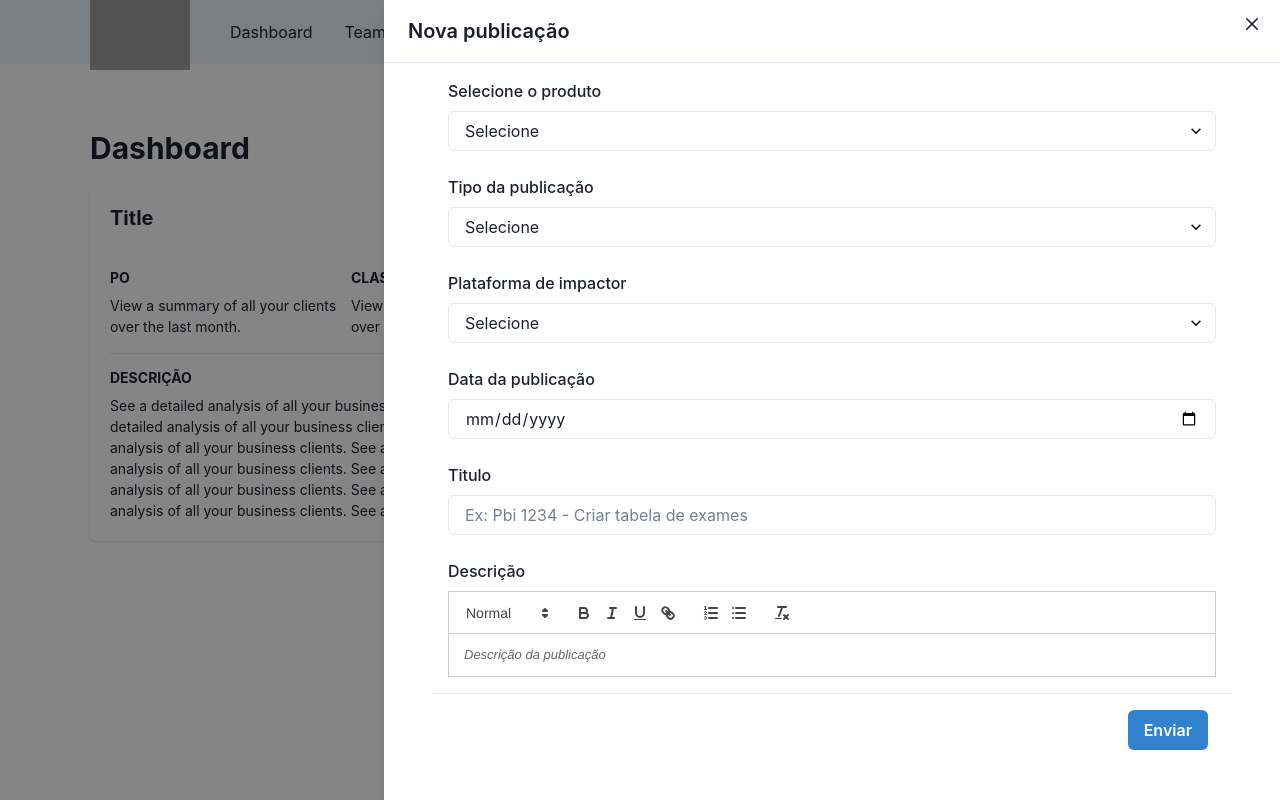
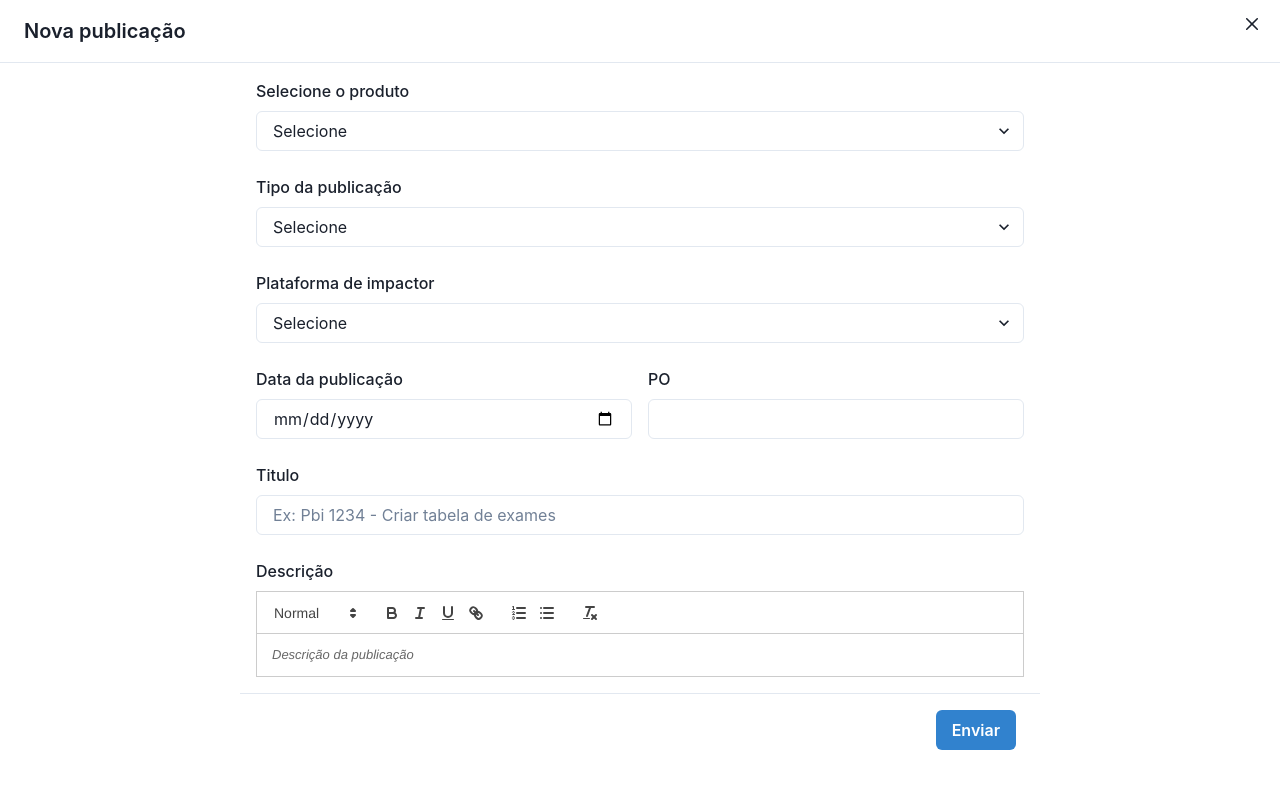
Before and after one commit to leandroaraujo5511/pubdata, a Next.js app: page / in a window 1280 px wide. Both pictures are taken after a click on the button "Criar publicação". Built offline with nearby package versions, Linux system fonts and the light colour scheme; grey boxes are pictures that could not be loaded.

Commit message:
feat: product

```diff
--- a/components/NewPub.tsx
+++ b/components/NewPub.tsx
@@ -40,17 +40,15 @@ const NewPub = ({ isOpen, onClose, onOpen }: IModalNewPub) => {
 
   const handleSubmitNewPub = async (e)  => {
     e.preventDefault();
-    const { title, publishClassification, platformImpact, product, date } =
+    const { title, publishClassification, platformImpact, product, date , productOwner} =
       getValues();
-
-
-
     const response = await api.post("publish",{
 
         title,
         classificationId: +publishClassification,
         impactedPlatforms: [{id: +platformImpact }],
         products: [{id: +product }],
+        productOwner,
         description: editorState,
         publishedDate: date
 
@@ -60,7 +58,7 @@ const NewPub = ({ isOpen, onClose, onOpen }: IModalNewPub) => {
   };
 
   return (
-    <Drawer isOpen={isOpen} placement="right" onClose={onClose} size={"xl"}>
+    <Drawer isOpen={isOpen} placement="right" onClose={onClose} size={"full"}>
       <DrawerOverlay />
       <DrawerContent>
         <DrawerCloseButton />
@@ -110,10 +108,16 @@ const NewPub = ({ isOpen, onClose, onOpen }: IModalNewPub) => {
                   ))}
                 </Select>
               </FormControl>
-              <FormControl>
-                <FormLabel>Data da publicação</FormLabel>
-                <Input name="date" type={"date"} {...register("date")} />
-              </FormControl>
+              <Flex flexDirection={'row'} gap={4}>
+                <FormControl>
+                  <FormLabel>Data da publicação</FormLabel>
+                  <Input name="date" type={"date"} {...register("date")} />
+                </FormControl>
+                <FormControl>
+                  <FormLabel>PO</FormLabel>
+                  <Input name="productOwner" {...register("productOwner")} />
+                </FormControl>
+              </Flex>
               <FormControl>
                 <FormLabel>Titulo</FormLabel>
                 <Input
```
